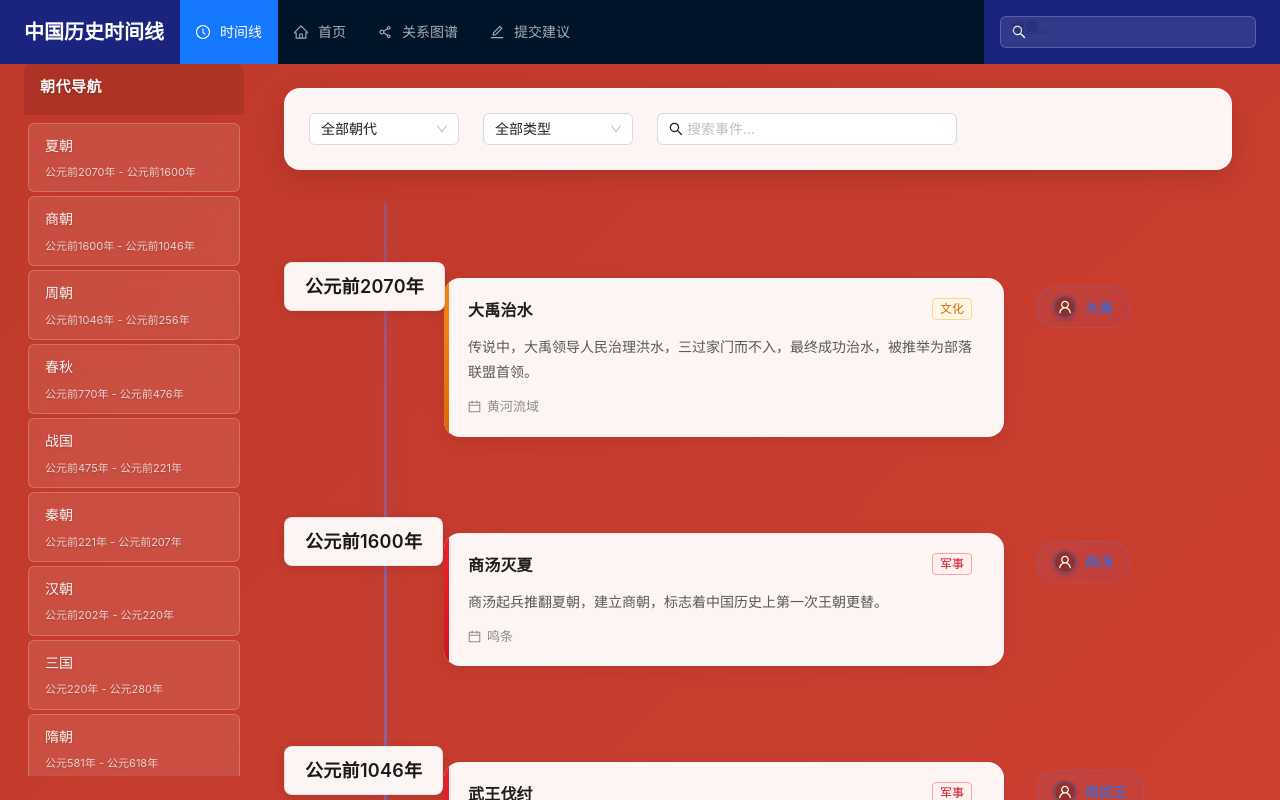
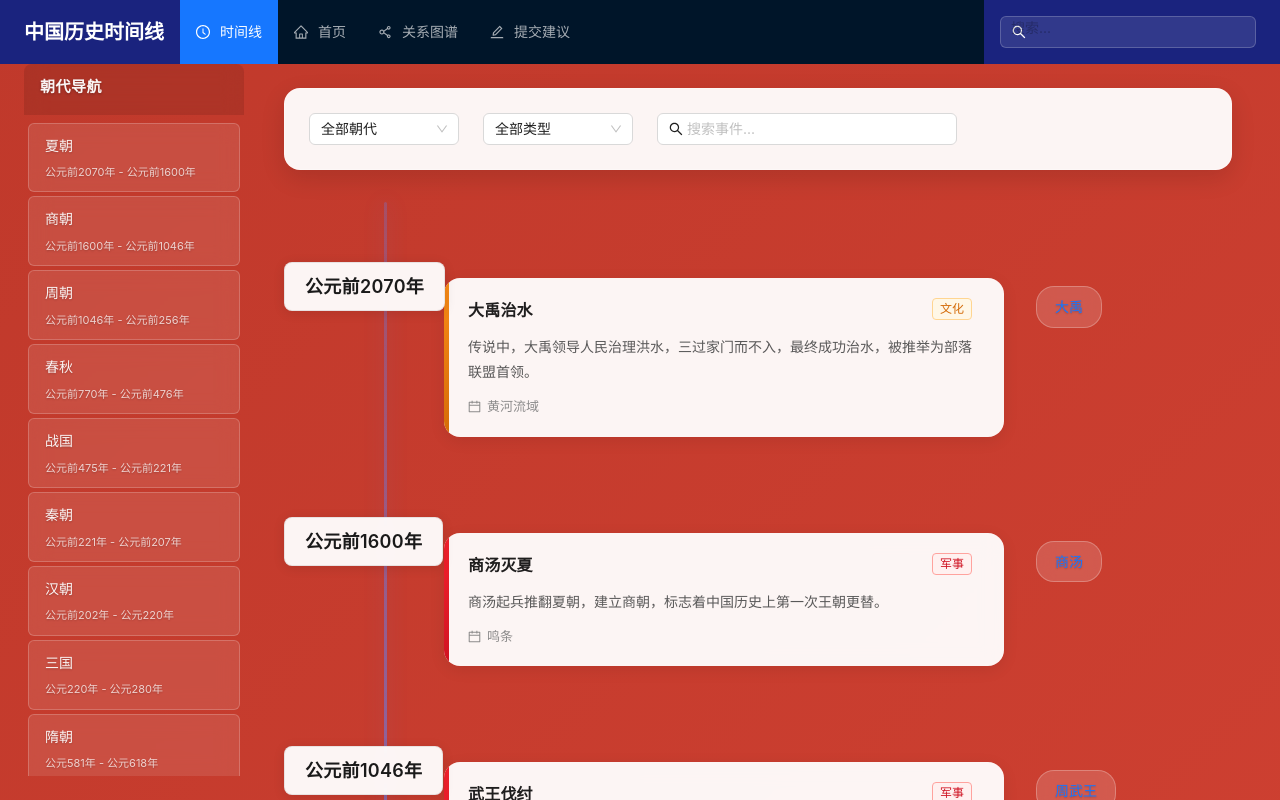
Before and after one commit to chengms/HistoricalThreads, a React (Vite) app in the folder frontend/: page / in a window 1280 px wide. Shown: the top 800 px of the page. Built offline with nearby package versions, Linux system fonts and the light colour scheme.

Commit message:
Improve person link UI: Modern glassmorphism style, hide avatar when not available, better visual effects

```diff
--- a/frontend/src/pages/Timeline/index.tsx
+++ b/frontend/src/pages/Timeline/index.tsx
@@ -458,6 +458,7 @@ export default function TimelinePage() {
                                 navigate(`/detail/person/${person.id}`)
                               }}
                             >
+                              {person.avatarUrl ? (
                                 <Space size={8}>
                                   <Avatar
                                     src={person.avatarUrl}
@@ -466,8 +467,11 @@ export default function TimelinePage() {
                                     className="person-avatar"
                                     onError={() => true}
                                   />
-                                <span>{person.name}</span>
+                                  <span className="person-name">{person.name}</span>
                                 </Space>
+                              ) : (
+                                <span className="person-name">{person.name}</span>
+                              )}
                             </Button>
                           ))}
                         </div>
--- a/frontend/src/styles/timeline.css
+++ b/frontend/src/styles/timeline.css
@@ -338,39 +338,55 @@
 }
 
 .person-link {
-  padding: 8px 16px;
+  padding: 10px 18px;
   height: auto;
+  min-height: 36px;
   font-size: 14px;
-  color: #667eea;
-  border-radius: 20px;
+  color: rgba(255, 255, 255, 0.9);
+  border-radius: 18px;
   transition: all 0.3s cubic-bezier(0.4, 0, 0.2, 1);
-  background: linear-gradient(135deg, rgba(102, 126, 234, 0.08) 0%, rgba(118, 75, 162, 0.08) 100%);
-  border: 1px solid rgba(102, 126, 234, 0.2);
+  background: rgba(255, 255, 255, 0.15);
+  backdrop-filter: blur(8px);
+  border: 1px solid rgba(255, 255, 255, 0.25);
   font-weight: 500;
   white-space: nowrap;
   display: inline-flex;
   align-items: center;
+  gap: 8px;
+  box-shadow: 0 2px 8px rgba(0, 0, 0, 0.1);
+  text-shadow: 0 1px 2px rgba(0, 0, 0, 0.2);
 }
 
 .person-link:hover {
-  background: linear-gradient(135deg, rgba(102, 126, 234, 0.2) 0%, rgba(118, 75, 162, 0.2) 100%);
-  color: #764ba2;
-  transform: translateX(6px) scale(1.05);
-  box-shadow: 0 4px 12px rgba(102, 126, 234, 0.3);
-  border-color: rgba(102, 126, 234, 0.4);
+  background: rgba(255, 255, 255, 0.25);
+  color: rgba(255, 255, 255, 1);
+  transform: translateX(4px) translateY(-2px);
+  box-shadow: 0 4px 16px rgba(0, 0, 0, 0.2);
+  border-color: rgba(255, 255, 255, 0.4);
+  text-shadow: 0 1px 3px rgba(0, 0, 0, 0.3);
+}
+
+.person-link:active {
+  transform: translateX(2px) translateY(0);
+  box-shadow: 0 2px 8px rgba(0, 0, 0, 0.15);
+}
+
+.person-name {
+  display: inline-block;
+  line-height: 1.4;
 }
 
 .person-avatar {
   flex-shrink: 0;
-  border: 2px solid rgba(102, 126, 234, 0.3);
-  box-shadow: 0 2px 4px rgba(0, 0, 0, 0.1);
+  border: 2px solid rgba(255, 255, 255, 0.4);
+  box-shadow: 0 2px 6px rgba(0, 0, 0, 0.15);
+  transition: all 0.3s ease;
 }
 
 .person-link:hover .person-avatar {
-  border-color: rgba(102, 126, 234, 0.6);
-  box-shadow: 0 2px 8px rgba(102, 126, 234, 0.4);
+  border-color: rgba(255, 255, 255, 0.6);
+  box-shadow: 0 3px 10px rgba(0, 0, 0, 0.25);
   transform: scale(1.1);
-  transition: all 0.3s ease;
 }
 
 /* 响应式设计 */
```
Lines whose indentation alone changed are shown as unchanged.
